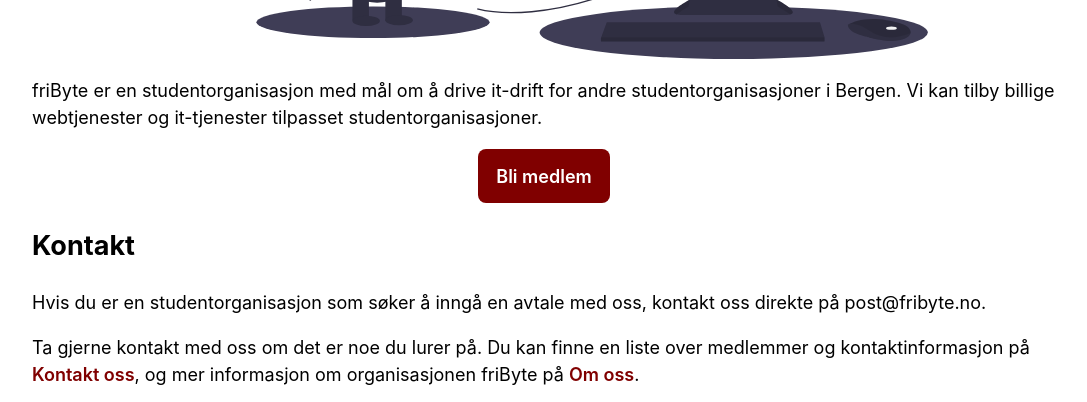
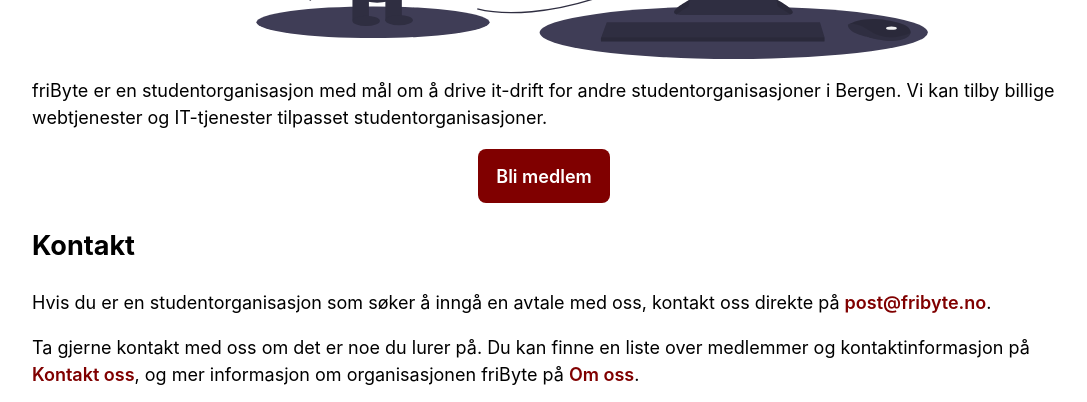
Before and after one commit to fribyte-code/fribyte.no, a Jekyll site: the page built from index.html, in a window 1280 px wide. Shown: the part 590-992 px from the top of the page, without its empty margins (96-1183 px from the left). Built offline with Jekyll 4.4.1, drawn with Linux system fonts in a browser that asks for light colours.

```diff
--- a/index.html
+++ b/index.html
@@ -4,7 +4,7 @@ layout: default
 
 <img class="illustration" src="{{ "/assets/img/illustrations/undraw_server.svg" | relative_url }}">
 <p>
-    friByte er en studentorganisasjon med mål om å drive it-drift for andre studentorganisasjoner i Bergen. Vi kan tilby billige webtjenester og it-tjenester tilpasset studentorganisasjoner.
+    friByte er en studentorganisasjon med mål om å drive it-drift for andre studentorganisasjoner i Bergen. Vi kan tilby billige webtjenester og IT-tjenester tilpasset studentorganisasjoner.
 </p>
 <div class="button-container center">
     <a href="/bli-medlem" class="btn primary center">Bli medlem</a>
@@ -13,7 +13,7 @@ layout: default
 <h2>Kontakt</h2>
 <p>
     Hvis du er en studentorganisasjon som søker å inngå en avtale med oss, kontakt oss direkte på
-    {{ site.data.fribyte.email.general }}.
+    <a href="mailto:{{ site.data.fribyte.email.general }}">{{ site.data.fribyte.email.general }}</a>.
 </p>
 <p>
 Ta gjerne kontakt med oss om det er noe du lurer på. Du kan finne en liste over medlemmer og kontaktinformasjon på <a href="/kontakt">Kontakt oss</a>, og mer informasjon om organisasjonen friByte på <a href="/om" >Om oss</a>.
```
Also changed, not shown: pages/medlem.md (+1 -1 lines).
